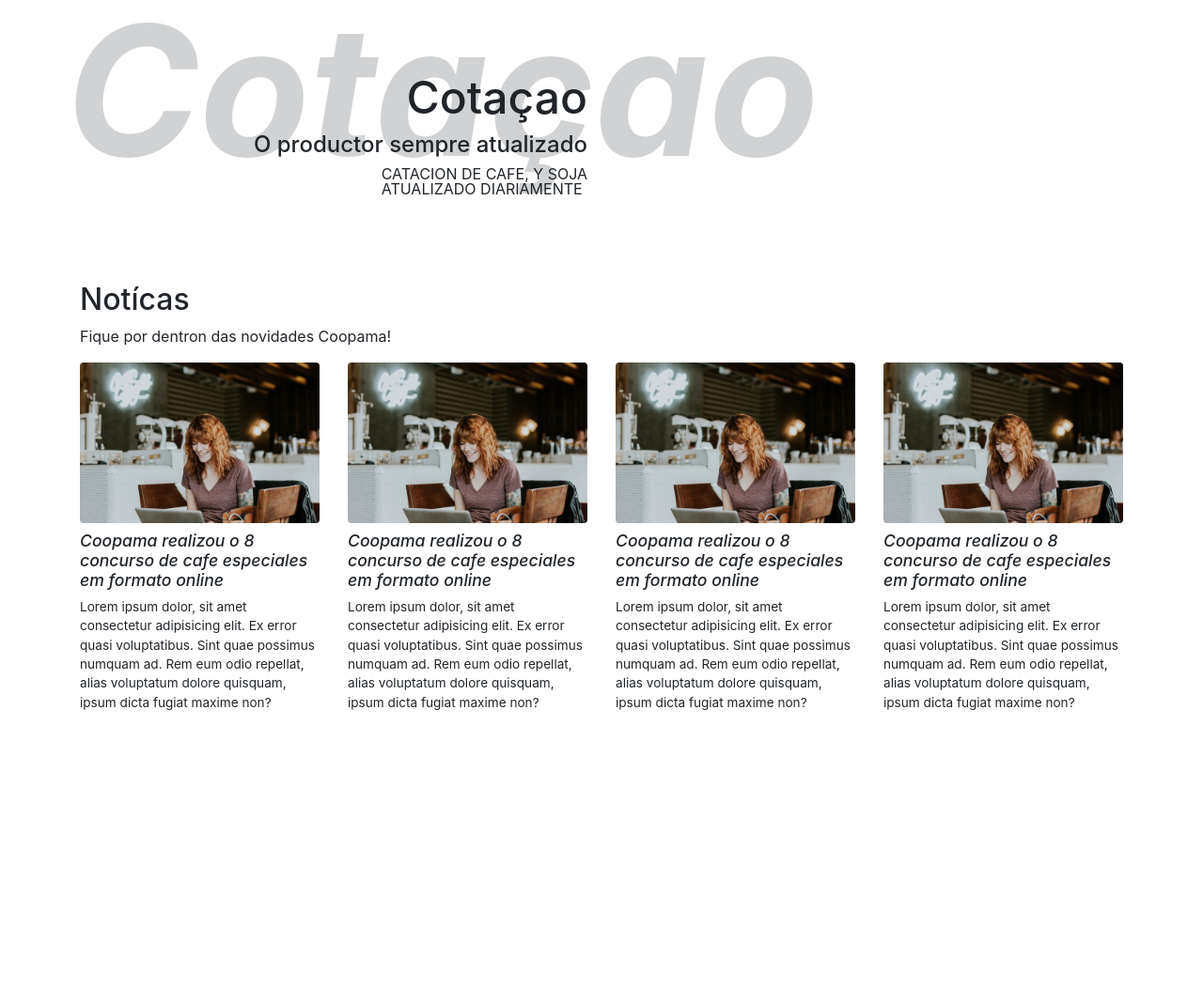
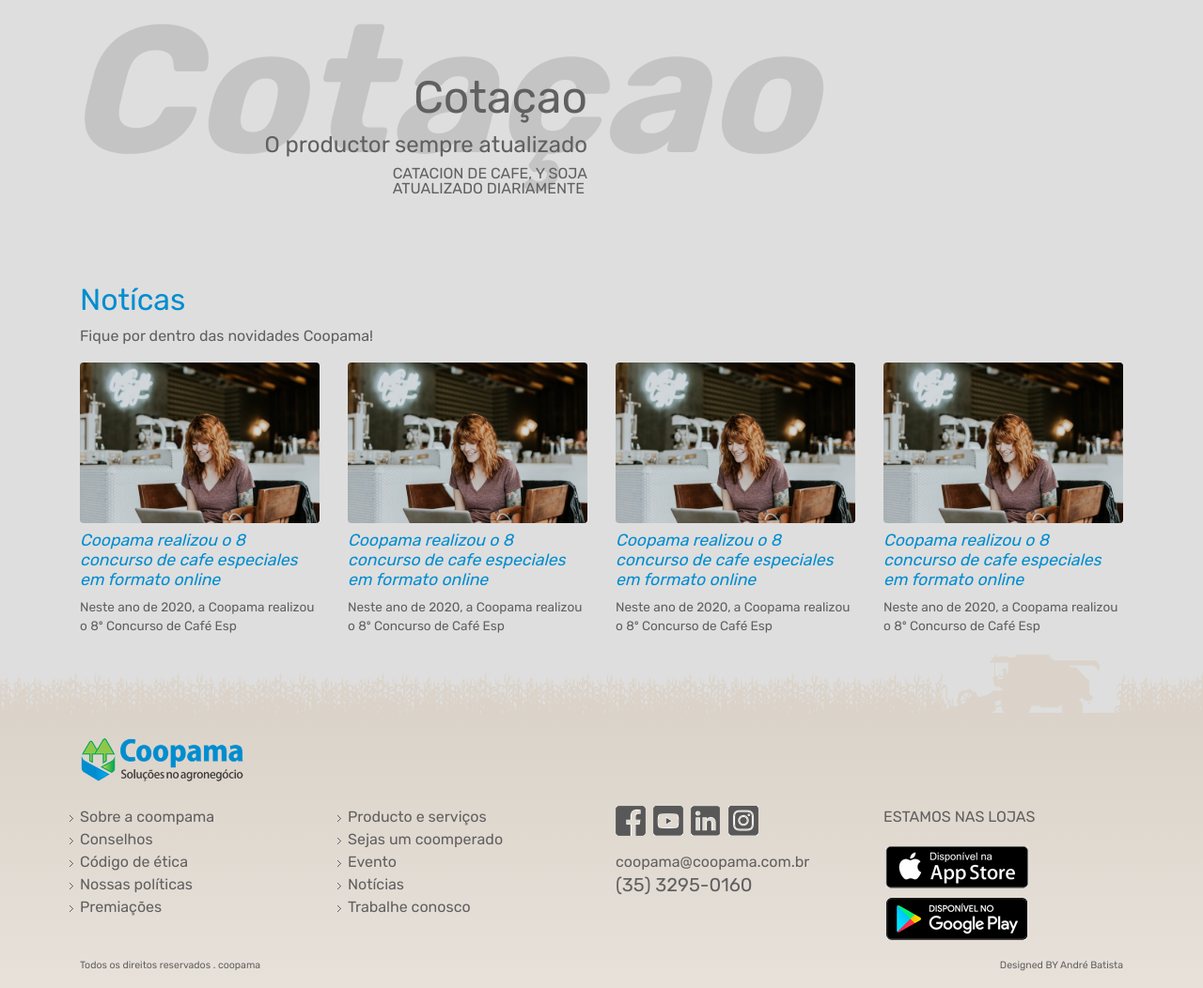
Before and after one commit to jlarteagap/coopama, a website: page index.html in a window 1280 px wide. Shown: the whole page at 94% size. Before the commit the page ends 800 px from the top, so only its background shows below. Drawn offline with Linux system fonts and the light colour scheme.

Commit message:
Footer complete

```diff
--- a/gulpfile.js
+++ b/gulpfile.js
@@ -26,7 +26,7 @@
             baseDir: './'
         }
     });
-    gulp.watch('./src/css/style.css', style);
+    gulp.watch('/src/css/style.css', style);
     gulp.watch('./*html').on('change', browserSync.reload);
 };
 
--- a/index.html
+++ b/index.html
@@ -26,15 +26,15 @@
         </section>
         <!-- Noticias -->
         <section>
-            <h2>Notícas</h2>
-            <p>Fique por dentron das novidades Coopama!</p>
+            <h2 class="noticas--heading">Notícas</h2>
+            <p>Fique por dentro das novidades Coopama!</p>
             <div class="row">
                 <div class="col-md-3">
                     <img src="./src/img/noticas-coopama.jpg" class="img-fluid rounded" alt="image noticas" />
                     <h2 class="noticas--title my-2">
                         Coopama realizou o 8 concurso de cafe especiales em formato online
                     </h2>
-                    <p class="noticas--description">Lorem ipsum dolor, sit amet consectetur adipisicing elit. Ex error quasi voluptatibus. Sint quae possimus numquam ad. Rem eum odio repellat, alias voluptatum dolore quisquam, ipsum dicta fugiat maxime non?</p>
+                    <p class="noticas--description">Neste ano de 2020, a Coopama realizou o 8º Concurso de Café Esp</p>
 
                 </div>
                 <div class="col-md-3">
@@ -42,7 +42,7 @@
                     <h2 class="noticas--title my-2">
                         Coopama realizou o 8 concurso de cafe especiales em formato online
                     </h2>
-                    <p class="noticas--description">Lorem ipsum dolor, sit amet consectetur adipisicing elit. Ex error quasi voluptatibus. Sint quae possimus numquam ad. Rem eum odio repellat, alias voluptatum dolore quisquam, ipsum dicta fugiat maxime non?</p>
+                    <p class="noticas--description">Neste ano de 2020, a Coopama realizou o 8º Concurso de Café Esp</p>
 
                 </div>
                 <div class="col-md-3">
@@ -50,7 +50,7 @@
                     <h2 class="noticas--title my-2">
                         Coopama realizou o 8 concurso de cafe especiales em formato online
                     </h2>
-                    <p class="noticas--description">Lorem ipsum dolor, sit amet consectetur adipisicing elit. Ex error quasi voluptatibus. Sint quae possimus numquam ad. Rem eum odio repellat, alias voluptatum dolore quisquam, ipsum dicta fugiat maxime non?</p>
+                    <p class="noticas--description">Neste ano de 2020, a Coopama realizou o 8º Concurso de Café Esp</p>
 
                 </div>
                 <div class="col-md-3">
@@ -58,12 +58,69 @@
                     <h2 class="noticas--title my-2">
                         Coopama realizou o 8 concurso de cafe especiales em formato online
                     </h2>
-                    <p class="noticas--description">Lorem ipsum dolor, sit amet consectetur adipisicing elit. Ex error quasi voluptatibus. Sint quae possimus numquam ad. Rem eum odio repellat, alias voluptatum dolore quisquam, ipsum dicta fugiat maxime non?</p>
+                    <p class="noticas--description">Neste ano de 2020, a Coopama realizou o 8º Concurso de Café Esp</p>
                 </div>
             </div>
         </section>
-
     </div>
+        <!-- Footer -->
+        <footer class="content-fluid footer font-weight-600">
+            <div class="container">
+                <div class="footer--machine"></div>
+                <img src="src/img/logo2017.png" class="footer__logo py-4" alt="Coopama" />
+                <div class="row">
+                    <div class="col-md-3">
+                        <ul class="footer--menu">
+                            <li>Sobre a coompama</li>
+                            <li>Conselhos</li>
+                            <li>Código de ética</li>
+                            <li>Nossas políticas</li>
+                            <li>Premiações</li>
+                        </ul>
+                    </div>
+                    <div class="col-md-3">
+                        <ul class="footer--menu">
+                            <li>Producto e serviços</li>
+                            <li>Sejas um coomperado</li>
+                            <li>Evento</li>
+                            <li>Notícias</li>
+                            <li>Trabalhe conosco</li>
+                        </ul>
+                    </div>
+                    <div class="col-md-3">
+                        <div class="footer__social mb-3">
+                            <a href="#" title="Coopama Facebook">
+                                <img src="./src/img/social/fb.png" class="mr-1" alt="Facebook Coopama" />
+                            </a>
+                            <a href="#" title="Coopama Youtube">
+                                <img src="./src/img/social/youtube.png" class="mr-1" alt="Youtube Coopama" />
+                            </a>
+                            <a href="#" title="Coopama LinkedIn">
+                                <img src="./src/img/social/linkedin.png" class="mr-1" alt="LinkedIn Coopama" />
+                            </a>
+                            <a href="#" title="Coopama Instagram">
+                                <img src="./src/img/social/instagram.png" alt="Instagram Coopama" />
+                            </a>
+                        </div>
+                        <p class="m-0">coopama@coopama.com.br</p>
+                        <h5>(35) 3295-0160</h5>
+                    </div>
+                    <div class="col-md-3">
+                        <p>ESTAMOS NAS LOJAS</p>
+                        <img src="./src/img/stores/appstore.png" class="mb-1" alt="AppStore Coopama" />
+                        <img src="./src/img/stores/playstore.png" alt="PlayStore Coopama" />
+                    </div>
+                </div>
+                <div class="footer__credit d-flex justify-content-between py-3">
+                    <div class="footer--copy">
+                        Todos os direitos reservados . coopama
+                    </div>
+                    <div class="footer-desing">
+                        Designed BY André Batista
+                    </div>
+                </div>
+            </div>
+        </footer>
 
 
     <script src="./src/js/jquery.min.js"></script>
--- a/src/css/style.css
+++ b/src/css/style.css
@@ -1,13 +1,27 @@
+@import url('https://fonts.googleapis.com/css2?family=Rubik:wght@300;400;600;700;800;900&display=swap');
+
 :root{
-
+    --blue: #008dd0;
+    --bgMain: #dedede;
+    --bgFooter: #d8d0c5;
+    --bgLight: #e7e1da;
+    --Text: #616060;
+}
+body{
+    background: var(--bgMain);
+    color: var(--Text);
+    font-family: 'Rubik', sans-serif;
 }
 /* Noticas */
 
 .noticas{
 
 }
-
+.noticas--heading{
+    color: var(--blue);
+}
 .noticas--title{
+    color: var(--blue);
     font-style: oblique;
     font-size: 1.1rem;
 }
@@ -21,7 +35,6 @@
 .coticao::after{
     content: 'Cotaçao';
     display: flex;
-    /* justify-content: center; */
     align-items: center;
     font-size: 12rem;
     font-weight: bold;
@@ -39,3 +52,47 @@
 .coticao--desc{
     line-height: 1
 }
+
+/* Footer  */
+.footer {
+    background: linear-gradient(var(--bgFooter), var(--bgLight));
+}
+.footer::before{
+    background-color: var(--bgMain);
+    background-image: url(../img/bg/corns.png);
+    background-repeat: repeat-x;
+    background-size: contain;
+    /* background-position: 60% bottom; */
+    content: '';
+    display: block;
+    height: 67px;
+    width: 100%;
+}
+.footer--machine{
+    height: 0;
+}
+.footer--machine::before{
+    /* background-color: var(--bgMain); */
+    background-image: url(../img/bg/machine.png);
+    content: '';
+    display: block;
+    height: 67px;
+    width: 100%;
+    background-repeat: no-repeat;
+    background-position: right;
+    position: relative;
+    top: -67px;
+}
+.footer__logo{
+    width: 180px;
+}
+.footer--menu{
+    padding: 0;
+}
+.footer--menu li{
+    list-style-image: url(../img/icons/bullet.gif);
+    /* list-style-type: none; */
+}
+.footer__credit{
+    font-size: .66rem;
+}
```
Also changed, not shown: src/img/bg/corns.png (added), src/img/bg/footer-machine.png (added), src/img/bg/machine.png (added), src/img/icons/bullet.gif (added), src/img/icons/bullet.png (added), src/img/logo.png (added), src/img/logo2017.png (added), src/img/social/fb.png (added), src/img/social/instagram.png (added), src/img/social/linkedin.png (added), src/img/social/youtube.png (added), src/img/stores/appstore.png (added), src/img/stores/playstore.png (added), 1 other file.
